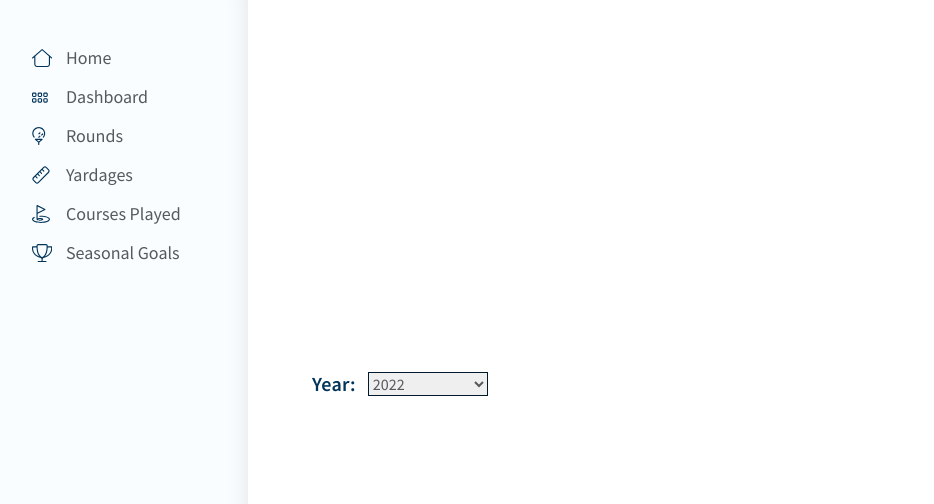
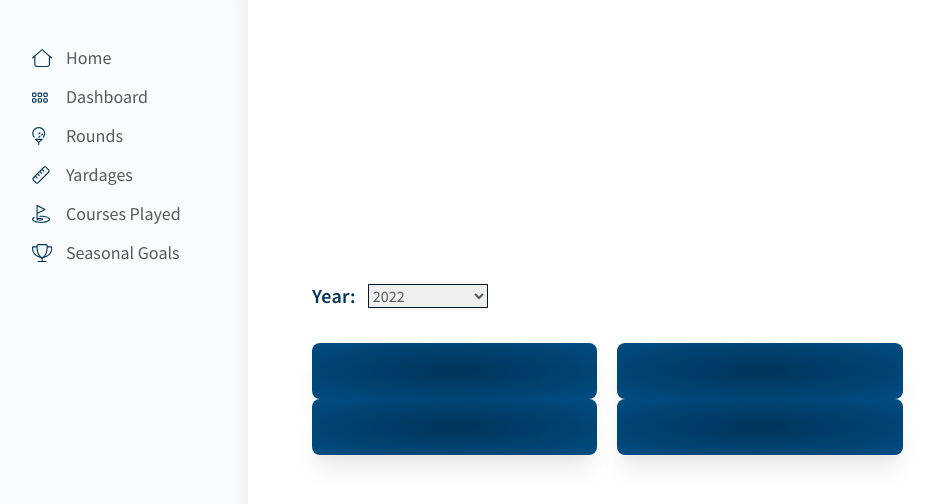
Before and after one commit to dkersten/golf-scorecard-v1, a React (Create React App) app: page /goals in a window 1280 px wide. Shown: the top 504 px of the page, without its empty margins (8-942 px from the left). Built offline with nearby package versions, Linux system fonts and the light colour scheme.

Commit message:
goals data objects being passed into goals card component

```diff
--- /dev/null
+++ b/src/Components/CardGoal.js
@@ -0,0 +1,25 @@
+// styling
+import '../styling/components/CardGoal.scss'
+
+const CardGoal = (props) => {
+    console.log(props.dataObj)
+    const renderCardContent = () => {
+        if (props.type === "bool") {
+            return(
+                "This is a boolean card"
+            )
+        } else if (props.type === "cumulative") {
+            return(
+                "This is a cumulative card"
+            )
+        }
+    }
+
+    return(
+        <li className="card-goal">
+            { renderCardContent() }
+        </li>
+    )
+}
+
+export default CardGoal
--- a/src/Pages/Goals.js
+++ b/src/Pages/Goals.js
@@ -1,6 +1,7 @@
 // components
 import Layout from "../Layout"
 import SelectWithState from "../Components/SelectWithState"
+import CardGoal from "../Components/CardGoal"
 
 // data
 import goals from "../Temp Data/goalsData"
@@ -22,6 +23,22 @@ const Goals = () => {
         return optionsObj
     }
 
+    const goalData = () => {
+        const yearsGoalsArr = goals[currentYear].goals
+        const elemArr = []
+
+        for ( let i = 0; i < yearsGoalsArr.length; i++ ) {
+            elemArr.push(
+                <CardGoal
+                    key={i}
+                    dataObj={yearsGoalsArr[i]}
+                />
+            )
+        }
+
+        return elemArr
+    }
+
     return(
         <Layout>
             <div className="year-selector-section">
@@ -34,7 +51,13 @@ const Goals = () => {
                     optionsItems={SelectOptions(goals)}
                 />
             </div>
-
+            <div className="overview-section">
+                <div className="card-container">
+                    <ul>
+                        { goalData() }
+                    </ul>
+                </div>
+            </div>
         </Layout>
     )
 }
--- /dev/null
+++ b/src/styling/components/CardGoal.scss
@@ -0,0 +1,20 @@
+@import '../config.scss';
+
+.card-goal {
+    box-shadow: $bs-lg;
+    list-style: none;
+    background: radial-gradient($color-primary, $color-primary-l1);
+    border-radius: $br-lg;
+    padding: $s-md3;
+    display: flex;
+    justify-content: space-between;
+    align-items: center;
+    flex-basis: calc(33.333% - (($s-md1 + $s-md1)) / 3);
+    position: relative;
+    z-index: 1;
+    color: $color-white;
+
+    &:not(:last-of-type) {
+        margin-right: $s-md1;
+    }
+}
```
